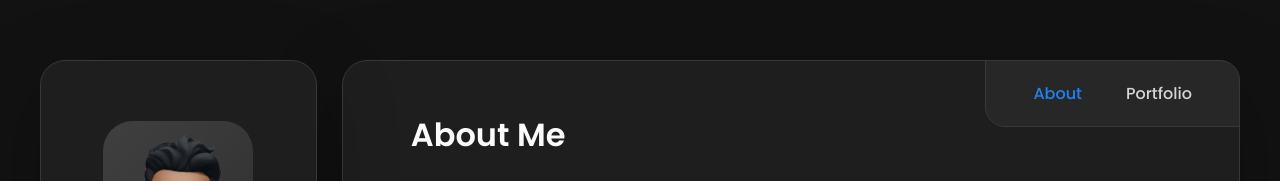
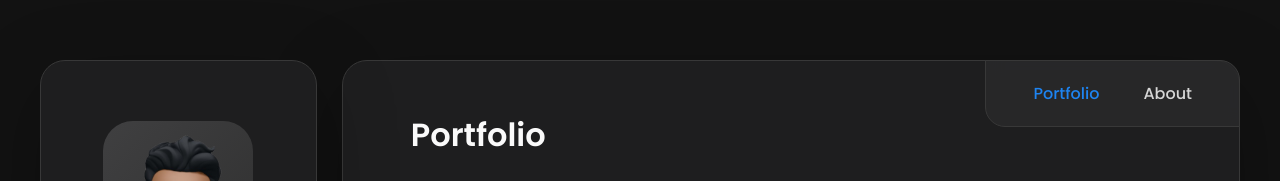
Before and after one commit to rayyanzakibaig/portfolio, a plain HTML site: page index.html in a window 1280 px wide. Shown: the top 181 px of the page. Drawn offline with nearby package versions, Linux system fonts and the light colour scheme.

Commit message:
Update index.html

```diff
--- a/index.html
+++ b/index.html
@@ -116,10 +116,10 @@
       <nav class="navbar">
         <ul class="navbar-list">
           <li class="navbar-item">
-            <button class="navbar-link active" data-nav-link>About</button>
+            <button class="navbar-link active" data-nav-link>Portfolio</button>
           </li>
           <li class="navbar-item">
-            <button class="navbar-link" data-nav-link>Portfolio</button>
+            <button class="navbar-link" data-nav-link>About</button>
           </li>
 
 <!--
@@ -135,7 +135,7 @@
       </nav>
 
       <!-- About Section -->
-      <article class="about active" data-page="about">
+      <article class="about" data-page="about">
 
         <!-- About Me Section -->
         <div class="experience-section">
@@ -236,7 +236,7 @@
 
 
       <!-- Portfolio Page -->
-      <article class="portfolio" data-page="portfolio">
+      <article class="portfolio active" data-page="portfolio">
         <div class="experience-section">
 
         <header>
```
